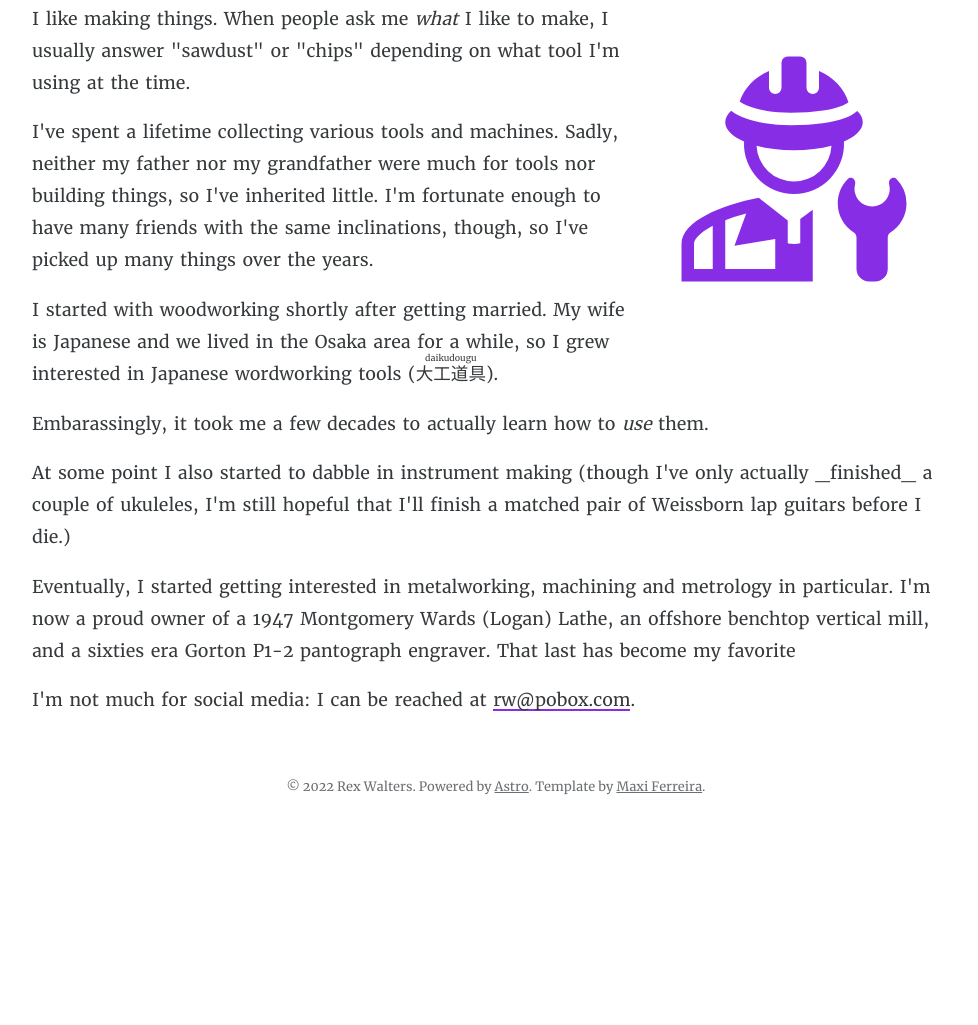
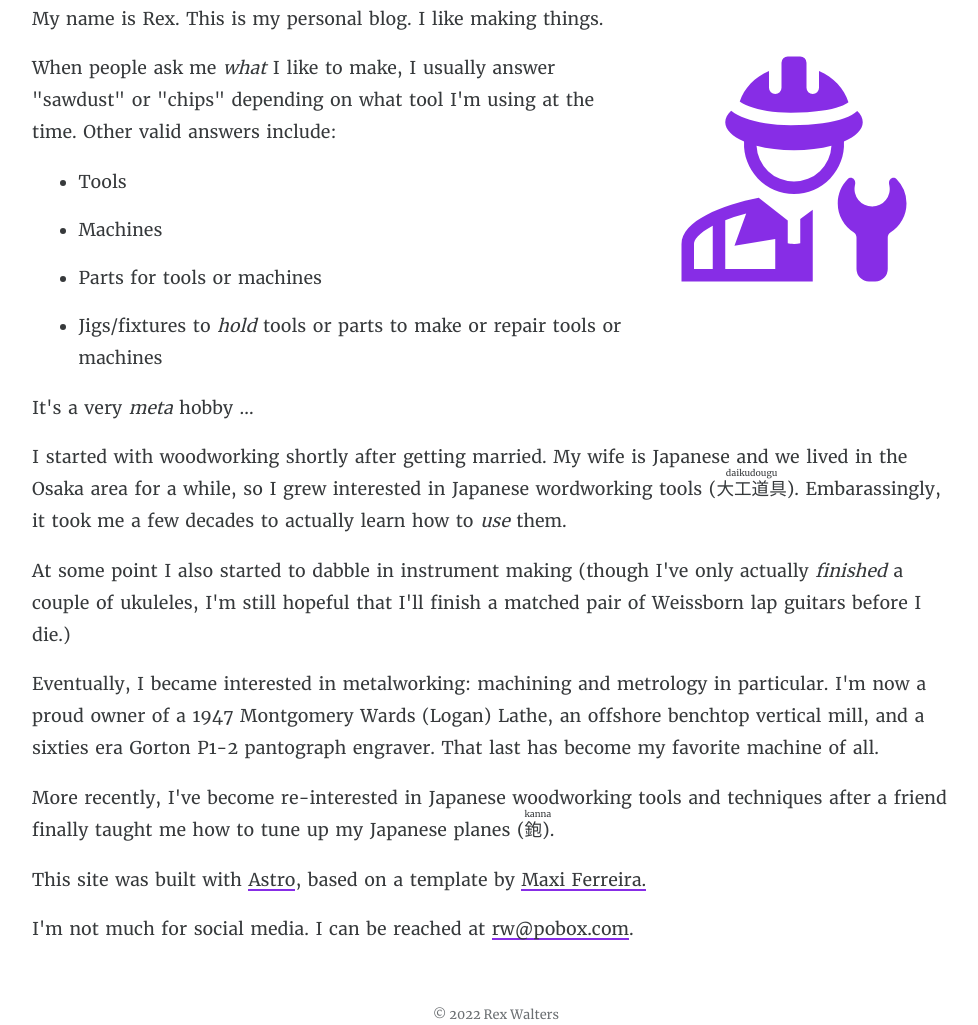
Before and after one commit to wrex/rexs.tools, an Astro site: page /about in a window 1280 px wide. Shown: the part 212-1237 px from the top of the page, without its empty margins (144-1122 px from the left). Before the commit the page ends 1034 px from the top, so only its background shows below. Built offline with nearby package versions, Linux system fonts and the light colour scheme; Astro itself is replaced by a stand-in of ours.

Commit message:
move attribution to about page, edits

```diff
--- a/src/components/Footer.astro
+++ b/src/components/Footer.astro
@@ -1,6 +1,7 @@
 <footer>
   <span>
-    &copy; {new Date().getFullYear()} Rex Walters. Powered by <a
+    &copy; {new Date().getFullYear()} Rex Walters
+    <!-- Powered by <a
       href="https://astro.build"
       target="_blank"
       rel="noopener">Astro</a
@@ -8,7 +9,7 @@
       href="https://www.twitter.com/Charca"
       target="_blank"
       rel="noopener">Maxi Ferreira</a
-    >.
+    >. -->
   </span>
 </footer>
 
--- a/src/pages/about.astro
+++ b/src/pages/about.astro
@@ -16,45 +16,56 @@ const permalink = `${Astro.site.href}about`;
   <div class="container">
     <h1>About</h1>
     <figure class="about-image"></figure>
+    <p>My name is Rex. This is my personal blog. I like making things.</p>
     <p>
-      I like making things. When people ask me <em>what</em> I like to make, I usually
-      answer "sawdust" or "chips" depending on what tool I'm using at the time.
+      When people ask me <em>what</em> I like to make, I usually answer "sawdust"
+      or "chips" depending on what tool I'm using at the time. Other valid answers
+      include:
     </p>
-    <p>
-      I've spent a lifetime collecting various tools and machines. Sadly,
-      neither my father nor my grandfather were much for tools nor building
-      things, so I've inherited little. I'm fortunate enough to have many
-      friends with the same inclinations, though, so I've picked up many things
-      over the years.
-    </p>
+    <ul>
+      <li>Tools</li>
+      <li>Machines</li>
+      <li>Parts for tools or machines</li>
+      <li>
+        Jigs/fixtures to <em>hold</em> tools or parts to make or repair tools or
+        machines
+      </li>
+    </ul>
+    <p>It's a very <em>meta</em> hobby ...</p>
     <p>
       I started with woodworking shortly after getting married. My wife is
       Japanese and we lived in the Osaka area for a while, so I grew interested
       in Japanese wordworking tools <Kanji
-        client:visible
+        client:load
         furigana="だいくどうぐ"
         romaji="daikudougu"
         >(大工道具)
-      </Kanji>.
-    </p>
-    <p>
-      Embarassingly, it took me a few decades to actually learn how to <em
+      </Kanji>. Embarassingly, it took me a few decades to actually learn how to <em
         >use</em
       > them.
     </p>
     <p>
       At some point I also started to dabble in instrument making (though I've
-      only actually _finished_ a couple of ukuleles, I'm still hopeful that I'll
-      finish a matched pair of Weissborn lap guitars before I die.)
+      only actually <em>finished</em> a couple of ukuleles, I'm still hopeful that
+      I'll finish a matched pair of Weissborn lap guitars before I die.)
     </p>
     <p>
-      Eventually, I started getting interested in metalworking, machining and
-      metrology in particular. I'm now a proud owner of a 1947 Montgomery Wards
-      (Logan) Lathe, an offshore benchtop vertical mill, and a sixties era
-      Gorton P1-2 pantograph engraver. That last has become my favorite
+      Eventually, I became interested in metalworking: machining and metrology
+      in particular. I'm now a proud owner of a 1947 Montgomery Wards (Logan)
+      Lathe, an offshore benchtop vertical mill, and a sixties era Gorton P1-2
+      pantograph engraver. That last has become my favorite machine of all.
     </p>
     <p>
-      I'm not much for social media: I can be reached at <a
+      More recently, I've become re-interested in Japanese woodworking tools and
+      techniques after a friend finally taught me how to tune up my Japanese
+      planes (<Kanji client:load furigana="かんな" romaji="kanna">鉋</Kanji>).
+    </p>
+    <p>
+      This site was built with <a href="https://astro.build">Astro</a>, based on
+      a template by <a href="https://www.twitter.com/Charca">Maxi Ferreira.</a>
+    </p>
+    <p>
+      I'm not much for social media. I can be reached at <a
         href="mailto:rw@pobox.com">rw@pobox.com</a
       >.
     </p>
```
Also changed, not shown: src/pages/index.astro (+20 -6 lines).
